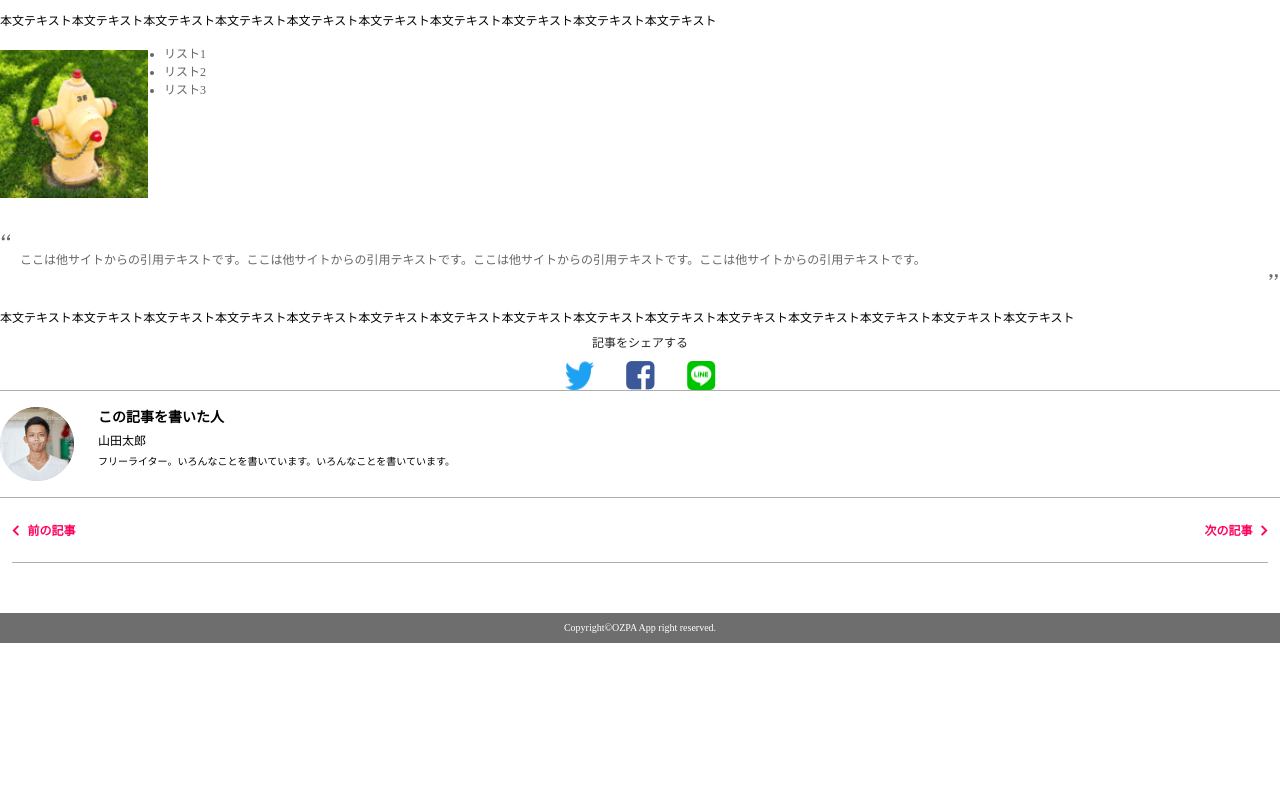
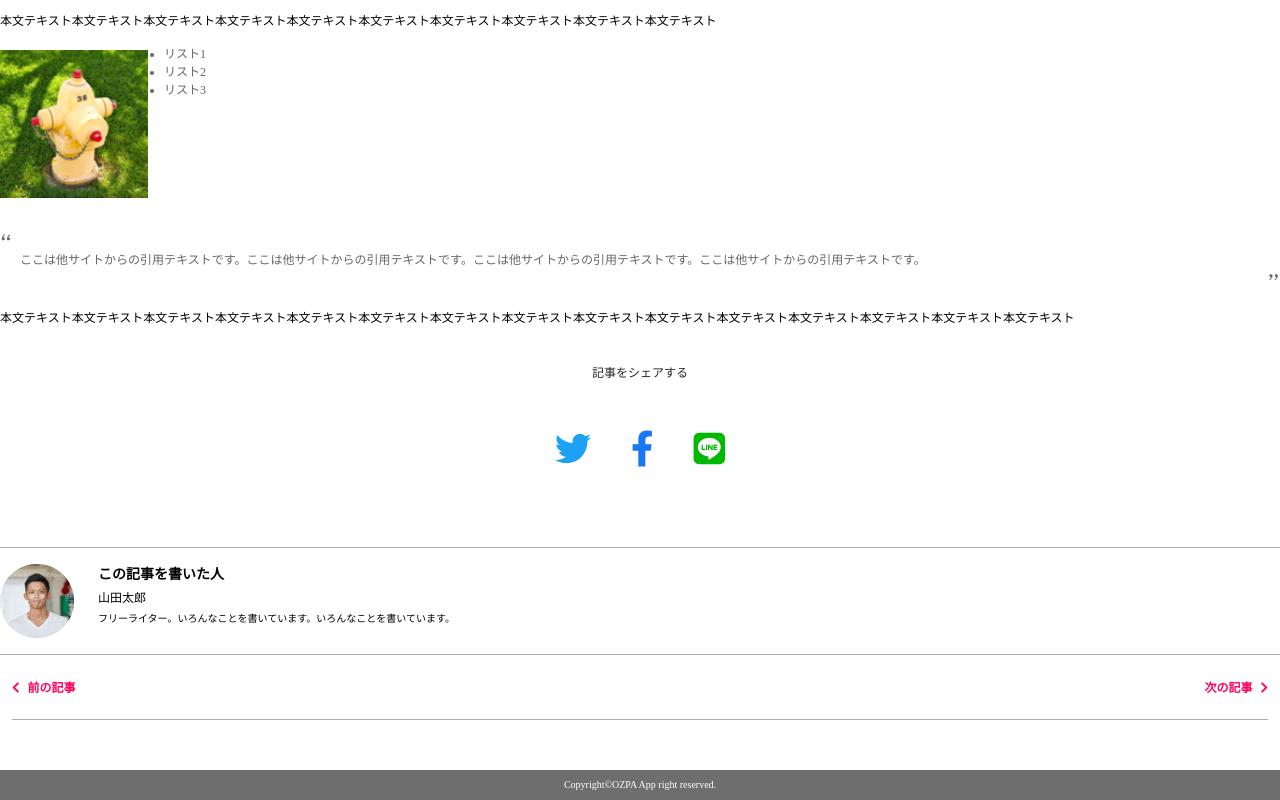
Before and after one commit to OZPA/html-css-study, a plain HTML site: page 04/index.html in a window 1280 px wide. Shown: the part 1847-2647 px from the top of the page. Before the commit the page ends 2490 px from the top, so only its background shows below. Drawn offline with Linux system fonts and the light colour scheme.

Commit message:
シェアボタンを画像からfontawesomeに変更しました

```diff
--- a/04/index.html
+++ b/04/index.html
@@ -50,9 +50,9 @@
       <p class="post_text">本文テキスト本文テキスト本文テキスト本文テキスト本文テキスト本文テキスト本文テキスト本文テキスト本文テキスト本文テキスト本文テキスト本文テキスト本文テキスト本文テキスト本文テキスト</p>
       <div class="share-button">
         <p class="share-button_caption">記事をシェアする</p>
-        <a class="share-button share-button_twitter" href="https://twitter.com"><img src="img/icon-twitter.png" alt="twitter"></a>
-        <a class="share-button share-button_facebook" href="https://facebook.com"><img src="img/icon-facebook.png" alt="facebook"></a>
-        <a class="share-button share-button_line" href="https://line.me"><img src="img/line-brands.png" alt="Line"></a>
+        <a class="share-button share-button_twitter" href="https://twitter.com"><i class="fab fa-twitter"></i></a>
+        <a class="share-button share-button_facebook" href="https://facebook.com"><i class="fab fa-facebook-f"></i></a>
+        <a class="share-button share-button_line" href="https://line.me"><i class="fab fa-line"></i></a>
       </div>
       <div class="author">
         <img class="author_photo post-item01" src="img/author.png" alt="山田太郎">
--- a/04/style.css
+++ b/04/style.css
@@ -220,8 +220,9 @@ body {
     flex-direction: row;
     flex-wrap: wrap;
     justify-content: center;
-    margin-top: 40px;
-    margin-bottom: 20px;
+    margin: 40px 20px;
+    text-decoration: none;
+    font-size: 36px;
 }
 
 .share-button_caption {
@@ -232,8 +233,16 @@ body {
     margin-bottom: 12px;
 }
 
-.share-button {
-    margin: 0 16px;
+.share-button_twitter {
+    color: #1DA1F2;
+}
+
+.share-button_facebook {
+    color: #1877f2;
+}
+
+.share-button_line {
+    color: #00b900;
 }
 
 .author {
```
